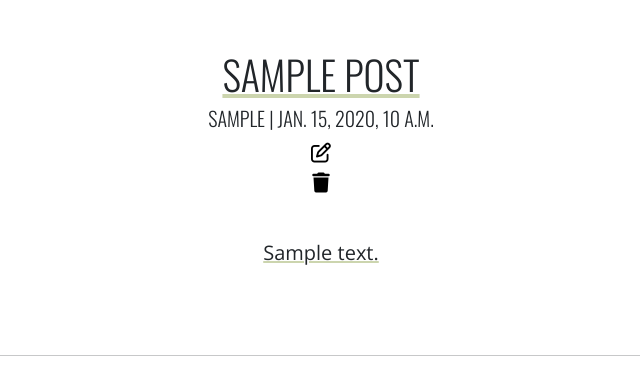
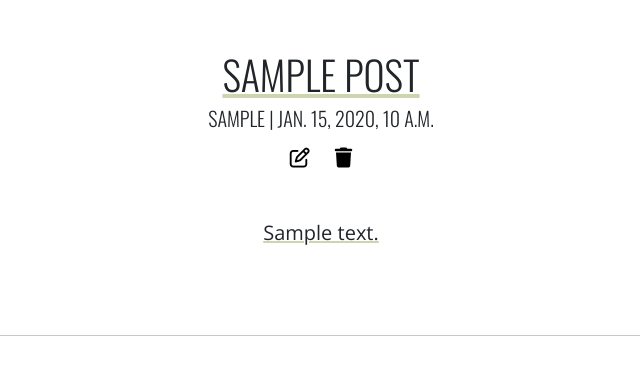
Before and after one commit to CharReek/Project-4-Blog, a Django app: a page that uses templates/post_detail.html in a window 1280 px wide. Shown: the part 83-449 px from the top of the page, without its empty margins (319-959 px from the left). Run offline with Django 3.2, Linux system fonts and the light colour scheme; a user stored in the database is signed in; tables that the repository leaves empty hold one stand-in row (values such as "Sample post"); some libraries are stand-ins or nearby versions.

Commit message:
style edit buttons

```diff
--- a/static/css/style.css
+++ b/static/css/style.css
@@ -160,6 +160,11 @@ a {
 .header-container{
     margin: 30px 0;
 }
+.fa-edit,
+.fa-trash{
+padding: 10px;
+}
+
 
 /* ----------- Swiper styling -------- */
 .swiper {
--- a/templates/post_detail.html
+++ b/templates/post_detail.html
@@ -10,8 +10,10 @@
                 {{ post.title }}</h1>
             <h5 class="post-subtitle">{{ post.author }} | {{ post.created_on }}</h5>
             {% if request.user == post.author %}
+            <div class="edit-delete">
                 <a href="{% url 'edit_post' post.pk post.slug %}" ><i class="far fa-edit"></i></a>
                 <a href="{% url 'delete_post' post.pk post.slug %}"><i class="fas fa-trash"></i></a>
+            </div>
             {% endif %}
         </div>
     </div>
```
